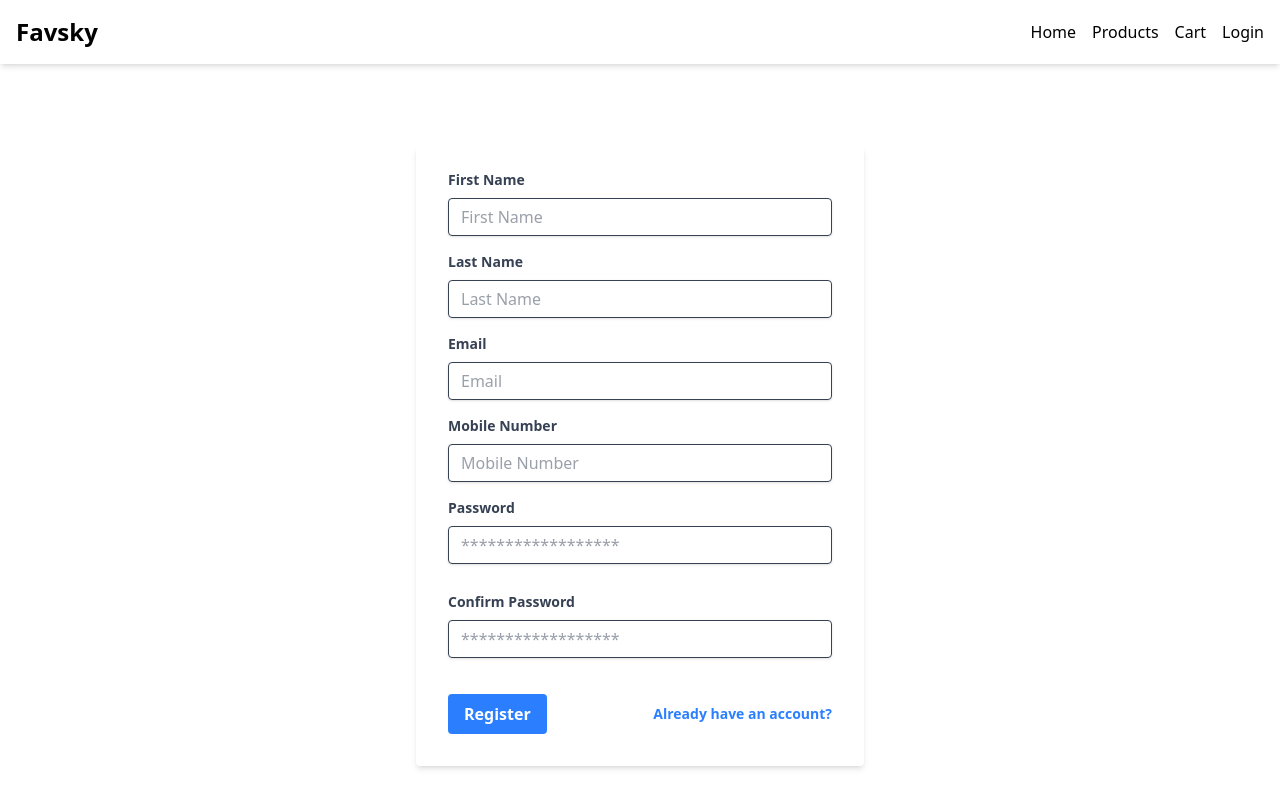
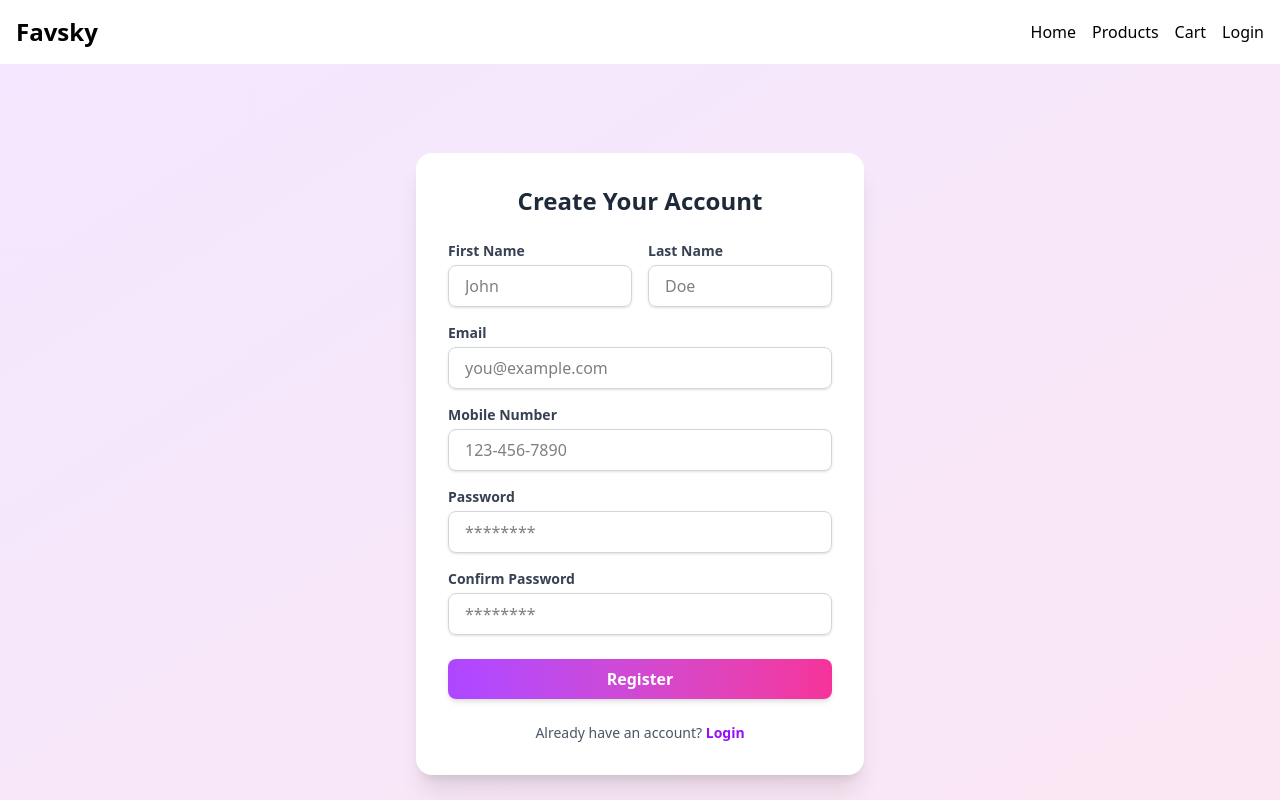
Before and after one commit to akashkumarsky/FavSky, a React (Vite) app in the folder frontend/: page /register in a window 1280 px wide. Shown: the top 800 px of the page. Built offline with nearby package versions, Linux system fonts and the light colour scheme; no server answers.

Commit message:
redesign register

```diff
--- a/frontend/src/pages/Auth/Register.jsx
+++ b/frontend/src/pages/Auth/Register.jsx
@@ -21,7 +21,7 @@ const Register = () => {
 
     const handleSubmit = async (e) => {
         e.preventDefault();
-        setError(null); // Clear previous errors
+        setError(null);
 
         if (formData.password !== formData.confirmPassword) {
             setError("Passwords do not match.");
@@ -29,7 +29,6 @@ const Register = () => {
         }
 
         try {
-            // We don't send confirmPassword to the backend
             const { confirmPassword, ...registerData } = formData;
             await register(registerData);
             navigate("/");
@@ -40,124 +39,146 @@ const Register = () => {
     };
 
     return (
-        <div className="flex justify-center items-center h-screen">
-            <div className="w-full max-w-md">
-                <form
-                    onSubmit={handleSubmit}
-                    className="bg-white shadow-md rounded px-8 pt-6 pb-8 mb-4"
-                >
-                    {error && <p className="text-red-500 text-xs italic mb-4">{error}</p>}
-                    <div className="mb-4">
+        <div className="flex justify-center items-center min-h-screen bg-gradient-to-br from-purple-100 to-pink-100">
+            <div className="w-full max-w-md bg-white shadow-xl rounded-2xl p-8">
+                <h2 className="text-2xl font-bold text-center text-gray-800 mb-6">
+                    Create Your Account
+                </h2>
+
+                {error && (
+                    <p className="text-red-500 text-sm font-medium mb-4 text-center">
+                        {error}
+                    </p>
+                )}
+
+                <form onSubmit={handleSubmit} className="space-y-4">
+                    {/* First + Last Name in same row */}
+                    <div className="grid grid-cols-1 md:grid-cols-2 gap-4">
+                        <div>
                             <label
-                            className="block text-gray-700 text-sm font-bold mb-2"
                                 htmlFor="firstName"
+                                className="block text-sm font-semibold text-gray-700 mb-1"
                             >
                                 First Name
                             </label>
                             <input
-                            className="shadow appearance-none border rounded w-full py-2 px-3 text-gray-700 leading-tight focus:outline-none focus:shadow-outline"
                                 id="firstName"
                                 type="text"
-                            placeholder="First Name"
+                                placeholder="John"
                                 onChange={handleChange}
                                 required
+                                className="w-full px-4 py-2 border border-gray-300 rounded-lg shadow-sm focus:ring-2 focus:ring-purple-400 focus:outline-none"
                             />
                         </div>
-                    <div className="mb-4">
+                        <div>
                             <label
-                            className="block text-gray-700 text-sm font-bold mb-2"
                                 htmlFor="lastName"
+                                className="block text-sm font-semibold text-gray-700 mb-1"
                             >
                                 Last Name
                             </label>
                             <input
-                            className="shadow appearance-none border rounded w-full py-2 px-3 text-gray-700 leading-tight focus:outline-none focus:shadow-outline"
                                 id="lastName"
                                 type="text"
-                            placeholder="Last Name"
+                                placeholder="Doe"
                                 onChange={handleChange}
                                 required
+                                className="w-full px-4 py-2 border border-gray-300 rounded-lg shadow-sm focus:ring-2 focus:ring-purple-400 focus:outline-none"
                             />
                         </div>
-                    <div className="mb-4">
+                    </div>
+
+                    {/* Email */}
+                    <div>
                         <label
-                            className="block text-gray-700 text-sm font-bold mb-2"
                             htmlFor="email"
+                            className="block text-sm font-semibold text-gray-700 mb-1"
                         >
                             Email
                         </label>
                         <input
-                            className="shadow appearance-none border rounded w-full py-2 px-3 text-gray-700 leading-tight focus:outline-none focus:shadow-outline"
                             id="email"
                             type="email"
-                            placeholder="Email"
+                            placeholder="you@example.com"
                             onChange={handleChange}
                             required
+                            className="w-full px-4 py-2 border border-gray-300 rounded-lg shadow-sm focus:ring-2 focus:ring-purple-400 focus:outline-none"
                         />
                     </div>
-                    <div className="mb-4">
+
+                    {/* Mobile */}
+                    <div>
                         <label
-                            className="block text-gray-700 text-sm font-bold mb-2"
                             htmlFor="mobile"
+                            className="block text-sm font-semibold text-gray-700 mb-1"
                         >
                             Mobile Number
                         </label>
                         <input
-                            className="shadow appearance-none border rounded w-full py-2 px-3 text-gray-700 leading-tight focus:outline-none focus:shadow-outline"
                             id="mobile"
                             type="tel"
-                            placeholder="Mobile Number"
+                            placeholder="123-456-7890"
                             onChange={handleChange}
                             required
+                            className="w-full px-4 py-2 border border-gray-300 rounded-lg shadow-sm focus:ring-2 focus:ring-purple-400 focus:outline-none"
                         />
                     </div>
-                    <div className="mb-4">
+
+                    {/* Password */}
+                    <div>
                         <label
-                            className="block text-gray-700 text-sm font-bold mb-2"
                             htmlFor="password"
+                            className="block text-sm font-semibold text-gray-700 mb-1"
                         >
                             Password
                         </label>
                         <input
-                            className="shadow appearance-none border rounded w-full py-2 px-3 text-gray-700 mb-3 leading-tight focus:outline-none focus:shadow-outline"
                             id="password"
                             type="password"
-                            placeholder="******************"
+                            placeholder="********"
                             onChange={handleChange}
                             required
+                            className="w-full px-4 py-2 border border-gray-300 rounded-lg shadow-sm focus:ring-2 focus:ring-purple-400 focus:outline-none"
                         />
                     </div>
-                    <div className="mb-6">
+
+                    {/* Confirm Password */}
+                    <div>
                         <label
-                            className="block text-gray-700 text-sm font-bold mb-2"
                             htmlFor="confirmPassword"
+                            className="block text-sm font-semibold text-gray-700 mb-1"
                         >
                             Confirm Password
                         </label>
                         <input
-                            className="shadow appearance-none border rounded w-full py-2 px-3 text-gray-700 mb-3 leading-tight focus:outline-none focus:shadow-outline"
                             id="confirmPassword"
                             type="password"
-                            placeholder="******************"
+                            placeholder="********"
                             onChange={handleChange}
                             required
+                            className="w-full px-4 py-2 border border-gray-300 rounded-lg shadow-sm focus:ring-2 focus:ring-purple-400 focus:outline-none"
                         />
                     </div>
-                    <div className="flex items-center justify-between">
+
+                    {/* Submit */}
                     <button
-                            className="bg-blue-500 hover:bg-blue-700 text-white font-bold py-2 px-4 rounded focus:outline-none focus:shadow-outline"
                         type="submit"
+                        className="w-full py-2 mt-2 bg-gradient-to-r from-purple-500 to-pink-500 text-white font-semibold rounded-lg shadow-md hover:from-purple-600 hover:to-pink-600 transition-all"
                     >
                         Register
                     </button>
+                </form>
+
+                {/* Link */}
+                <p className="mt-6 text-center text-sm text-gray-600">
+                    Already have an account?{" "}
                     <Link
-                            className="inline-block align-baseline font-bold text-sm text-blue-500 hover:text-blue-800"
                         to="/login"
+                        className="text-purple-600 font-semibold hover:underline"
                     >
-                            Already have an account?
+                        Login
                     </Link>
-                    </div>
-                </form>
+                </p>
             </div>
         </div>
     );
```
Lines whose indentation alone changed are shown as unchanged.
